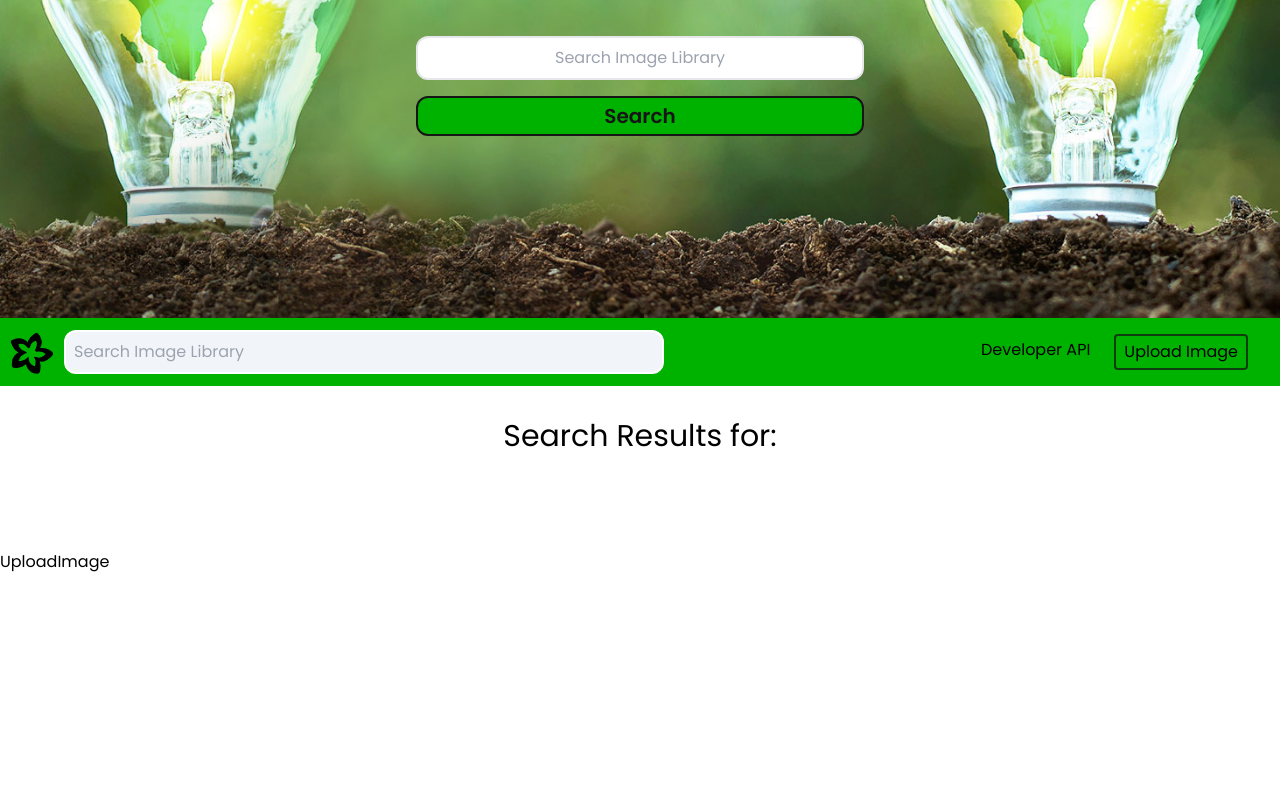
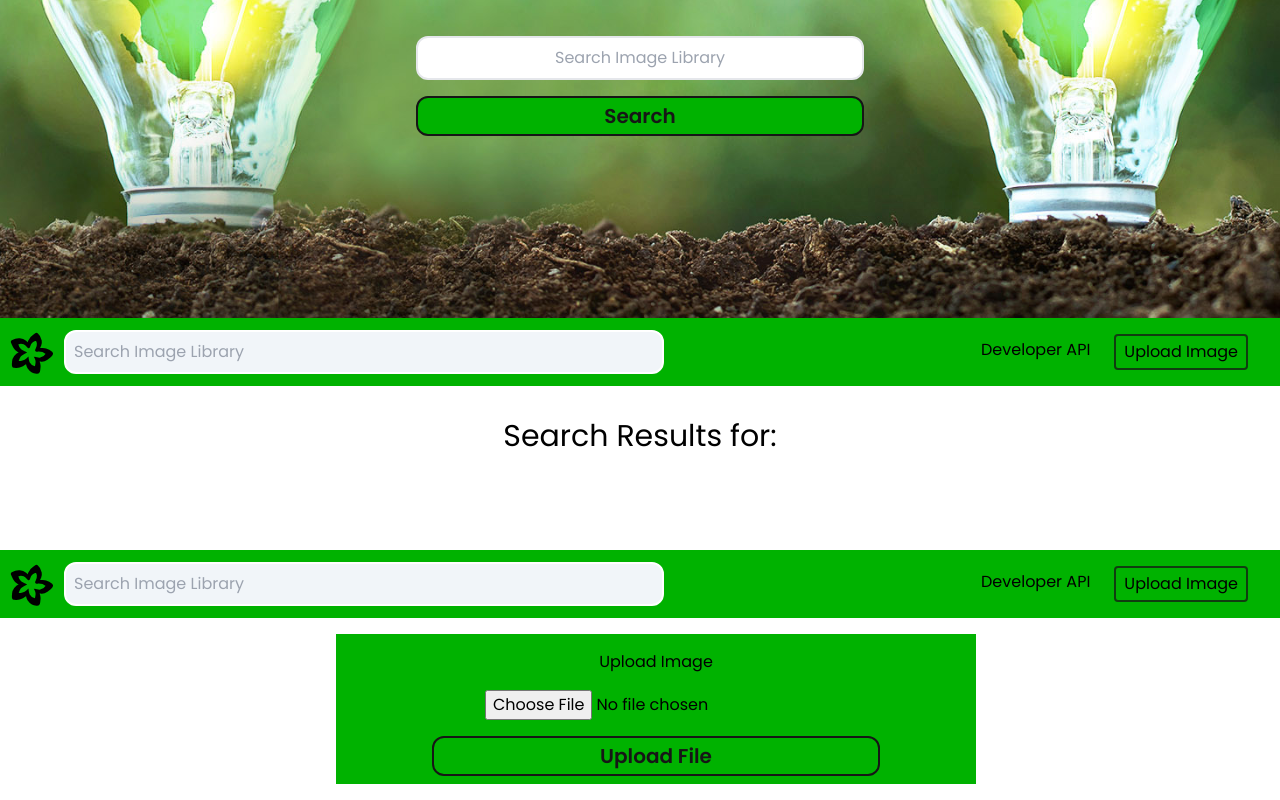
Before and after one commit to matt-powelldev2784/Redry_Image_Library_Client, a React (Create React App) app: page / in a window 1280 px wide. Shown: the part 482-1282 px from the top of the page. Before the commit the page ends 1056 px from the top, so only its background shows below. Built offline with nearby package versions, Linux system fonts and the light colour scheme.

Commit message:
add initial code for upload image

```diff
--- a/src/components/uploadImage/UploadImage.tsx
+++ b/src/components/uploadImage/UploadImage.tsx
@@ -1,3 +1,41 @@
+import { useState } from 'react'
+import { SecondaryNav } from '../componentIndex'
+import { Button } from '../ui/ui-index'
+import { addImageToBucket } from './addImageToBucket'
+import { addImageDetailsToDb } from './addImageDetailsToDb'
+
 export const UploadImage = () => {
-  return <div>UploadImage</div>
+  const [file, setFile] = useState<File | null>(null)
+
+  const onSelectFile = (event: React.ChangeEvent<HTMLInputElement>) => {
+    if (event.target.files) {
+      setFile(event.target.files[0])
+      console.log('event.target.files[0]', event.target.files[0])
+    }
+  }
+
+  const onFileUplolad = async (event: any) => {
+    event.preventDefault()
+    const imageURL = await addImageToBucket(file)
+    await addImageDetailsToDb(imageURL)
+  }
+
+  return (
+    <section>
+      <SecondaryNav />
+      <article className="m-4 flex w-full items-center justify-center">
+        <div className="flex w-1/2 flex-col items-center justify-center bg-primaryGreen">
+          <h1 className="m-4">Upload Image</h1>
+          <form className="flex flex-col items-center justify-center">
+            <input type="file" name="file" onChange={onSelectFile} />
+            <Button
+              onClick={onFileUplolad}
+              optionalClasses="my-2 mt-4 rounded-xl border-2 border-darkBlack bg-primaryGreen px-4 py-1 text-xl font-semibold text-darkBlack lg:w-[28rem]"
+              buttonText="Upload File"
+            />
+          </form>
+        </div>
+      </article>
+    </section>
+  )
 }
--- /dev/null
+++ b/src/components/uploadImage/addImageDetailsToDb.ts
@@ -0,0 +1,25 @@
+export const addImageDetailsToDb = async (imageUrl: any) => {
+  try {
+    const imageProp = {
+      path: imageUrl,
+      uploadedBy: 'Matthew Powell',
+      description: 'cat in a hat',
+      tags: ['cat', 'hat'],
+    }
+
+    const url = 'http://18.134.11.162:5001/add-image-details-to-db'
+    const newImage = await fetch(url, {
+      method: 'POST',
+      headers: {
+        'Content-Type': 'application/json',
+      },
+      body: JSON.stringify(imageProp),
+    })
+
+    const { data } = await newImage.json()
+    console.log('data', data)
+  } catch (err) {
+    console.log(err)
+    console.log('error adding image details to db')
+  }
+}
--- /dev/null
+++ b/src/components/uploadImage/addImageToBucket.ts
@@ -0,0 +1,27 @@
+export const addImageToBucket = async (file: any) => {
+  try {
+    const preSignedUrl = await fetch(
+      'http://18.134.11.162:5001/get-presigned-url'
+    )
+    const { url } = await preSignedUrl.json()
+
+    //upload image to s3 bucket
+    await fetch(url, {
+      method: 'PUT',
+      headers: {
+        'Content-Type': 'multipart/form-data',
+      },
+      body: file,
+    })
+
+    const imageUrl = url.split('?')[0]
+    const img = document.createElement('img')
+    img.src = imageUrl
+    document.body.appendChild(img)
+
+    return imageUrl
+  } catch (err) {
+    console.log(err)
+    console.log('error getting presigned url')
+  }
+}
```
Also changed, not shown: 1 other file (tests, documents, lock files or other folders).
